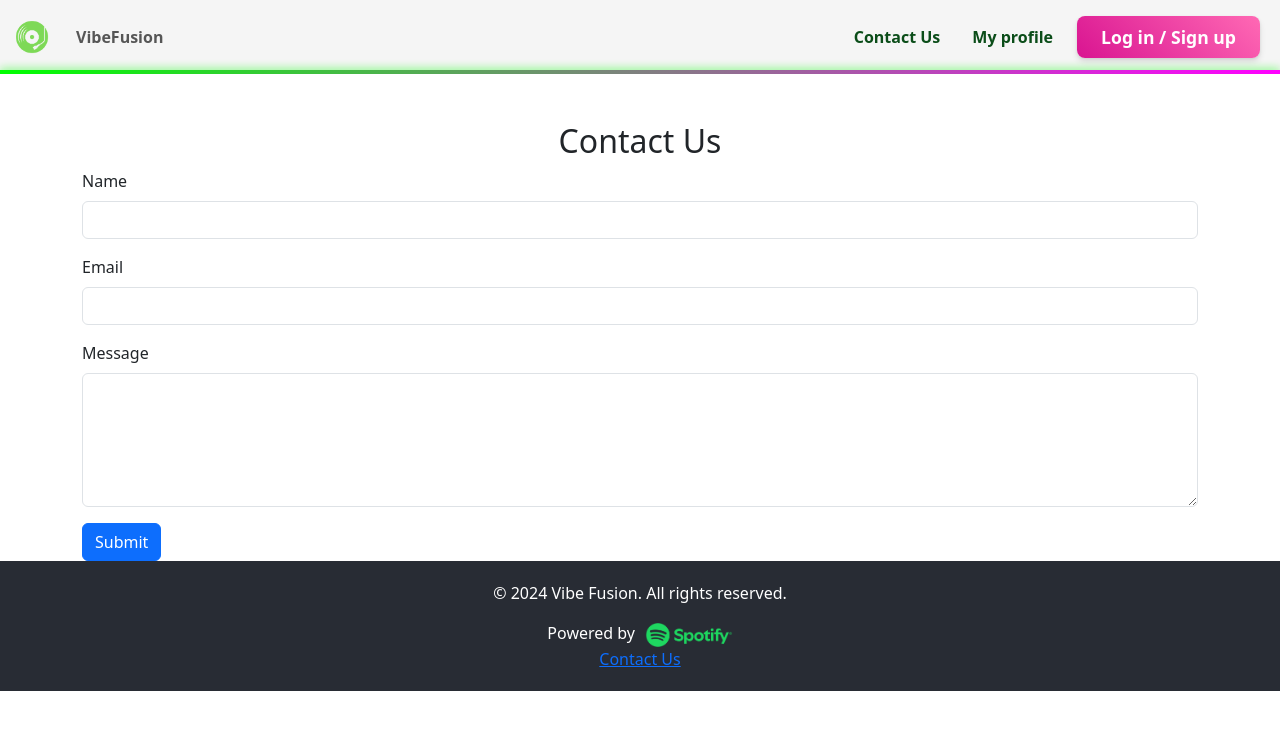
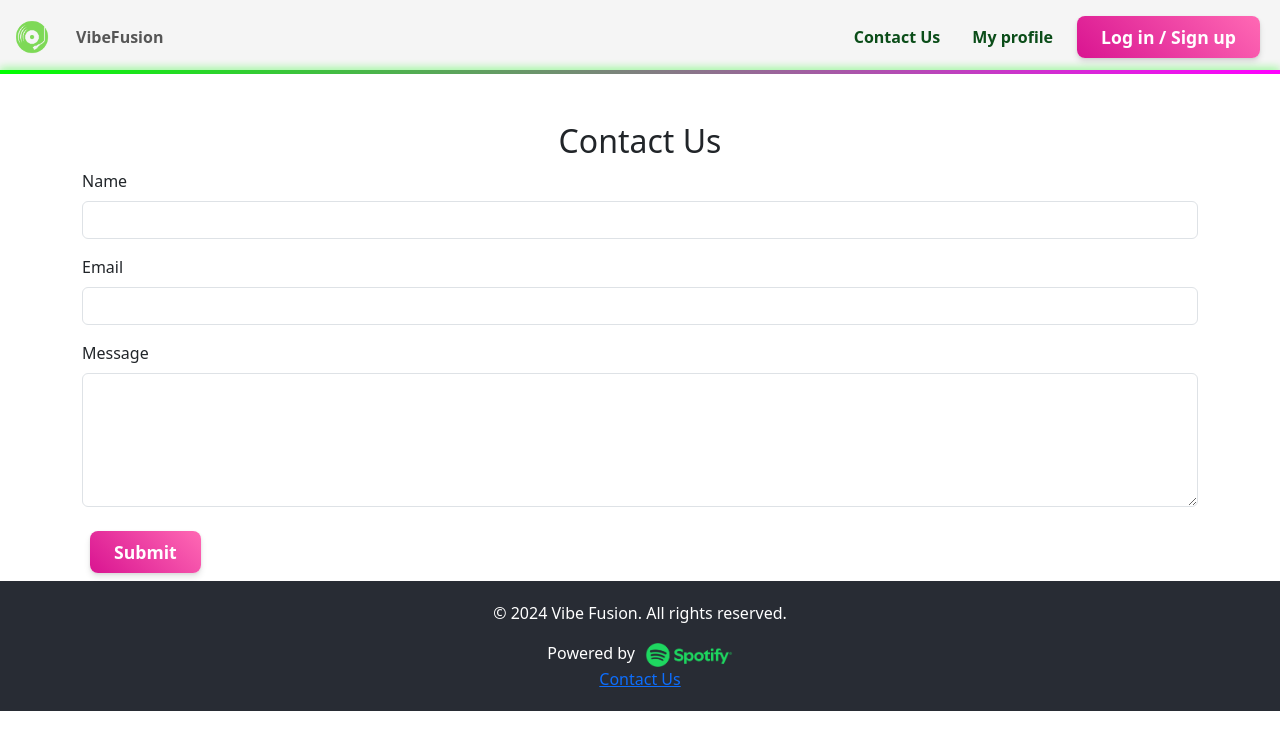
Before and after one commit to morgharrisx/fullstack-3, a React (Create React App) app in the folder frontend/: page /contact in a window 1280 px wide. Shown: the top 750 px of the page. Built offline with nearby package versions, Linux system fonts and the light colour scheme; the HTML template or start-up script is replaced by a standard one.

Commit message:
amended button colour from the standard variant to pink

```diff
--- a/frontend/src/ContactForm/ContactForm.jsx
+++ b/frontend/src/ContactForm/ContactForm.jsx
@@ -117,7 +117,7 @@ const ContactForm = () => {
         {generalError && <div className="alert alert-danger">{generalError}</div>}
         {success && <div className="alert alert-success">{success}</div>}
 
-        <Button variant="primary" type="submit" className="submit-button">Submit</Button>
+        <ReusableButton color="pink" text="Submit" size="lg" onClick={handleSubmit}/>
       </Form>
     </div>
   );
```
